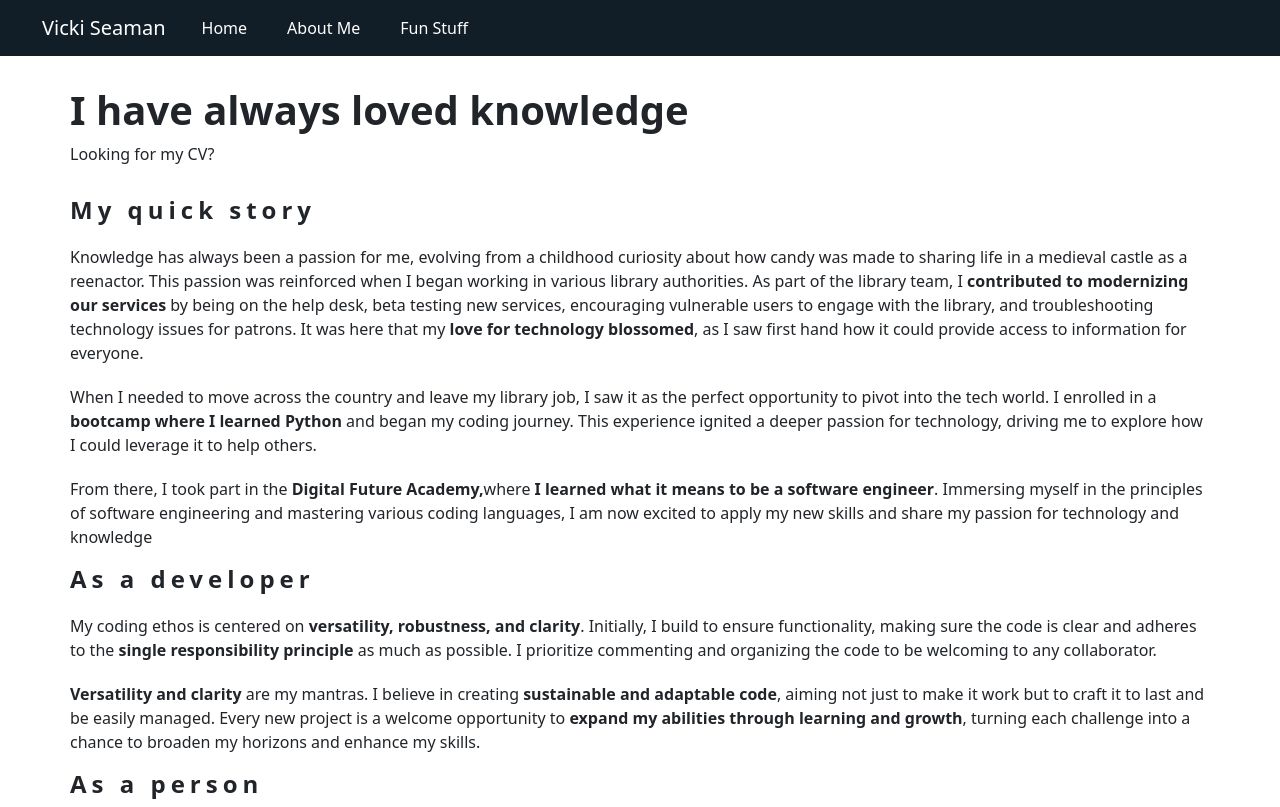
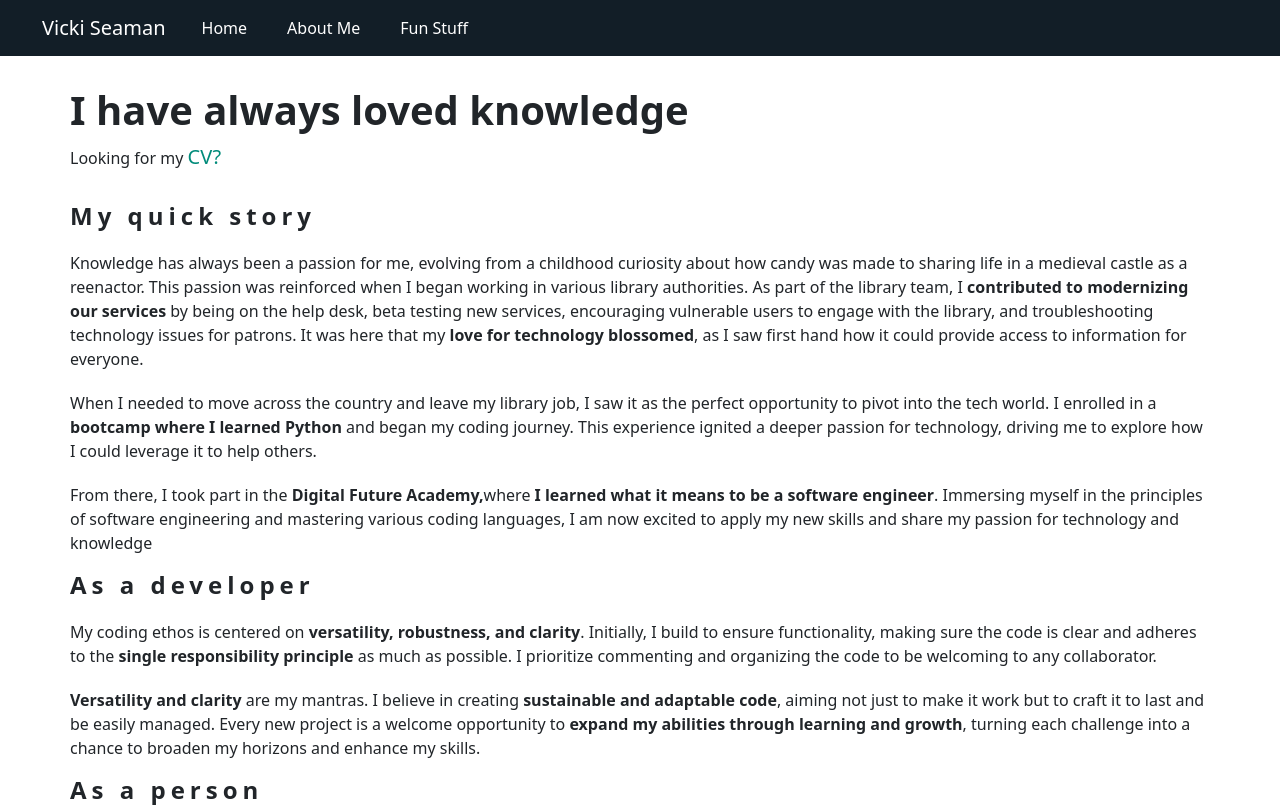
Before and after one commit to VSeaman8/portfolioV2, a React (Vite) app: page /about in a window 1280 px wide. Shown: the top 807 px of the page. Built offline with nearby package versions, Linux system fonts and the light colour scheme.

Commit message:
NEW added updated CV link  to about me page

```diff
--- a/src/pages/About.jsx
+++ b/src/pages/About.jsx
@@ -4,7 +4,13 @@ const About = () => {
     <>
       <div className="aboutContainer">
         <h2>I have always loved knowledge</h2>
-        <div className="cvDiv"> Looking for my CV?</div>
+        <div className="cvDiv">
+          {" "}
+          Looking for my{" "}
+          <a href="https://drive.google.com/file/d/1lXsSC52pE6E-spFzblGev8ipJdZRqma-/view?usp=sharing">
+            CV?
+          </a>
+        </div>
         <div>
           <h3>My quick story</h3>
           <p>
```
